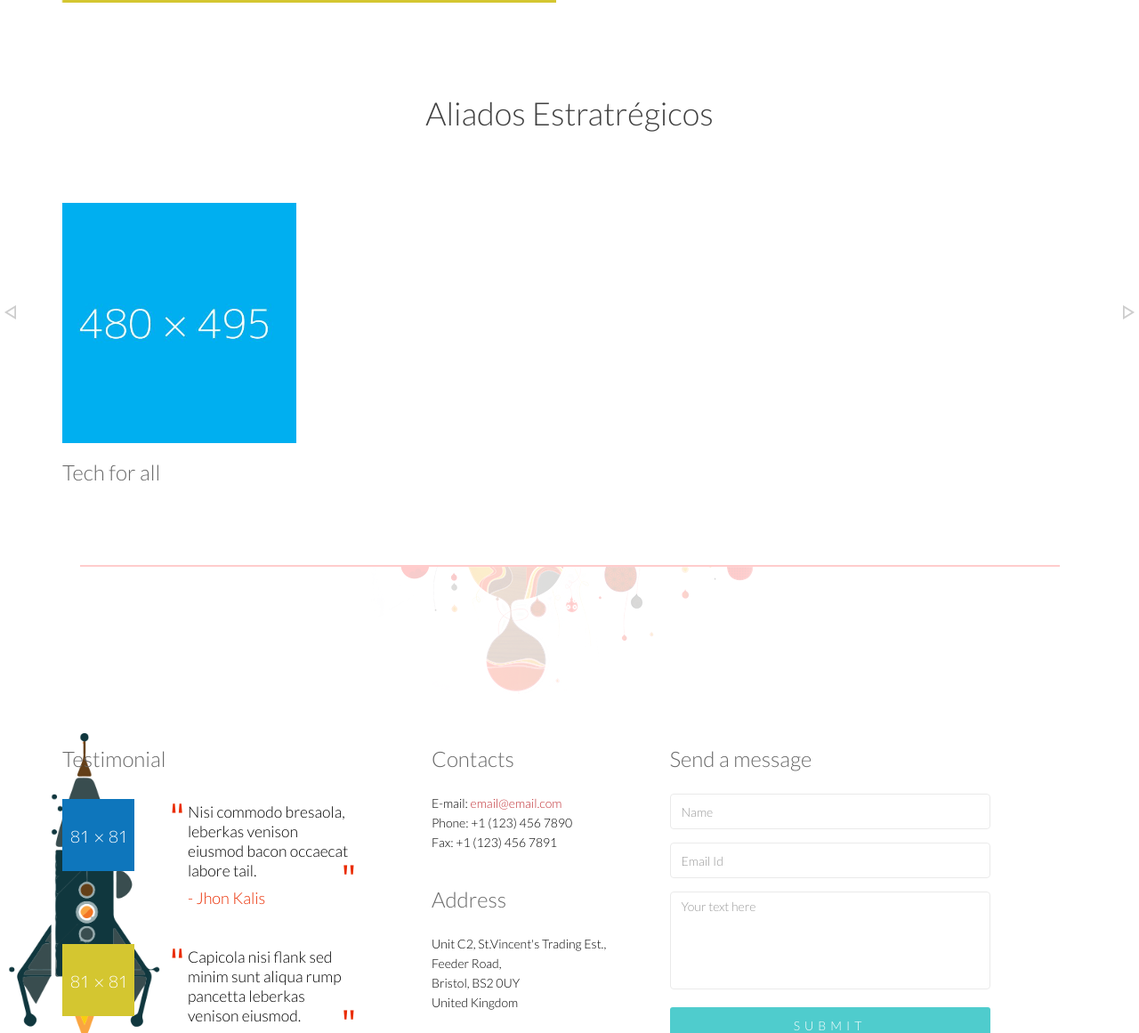
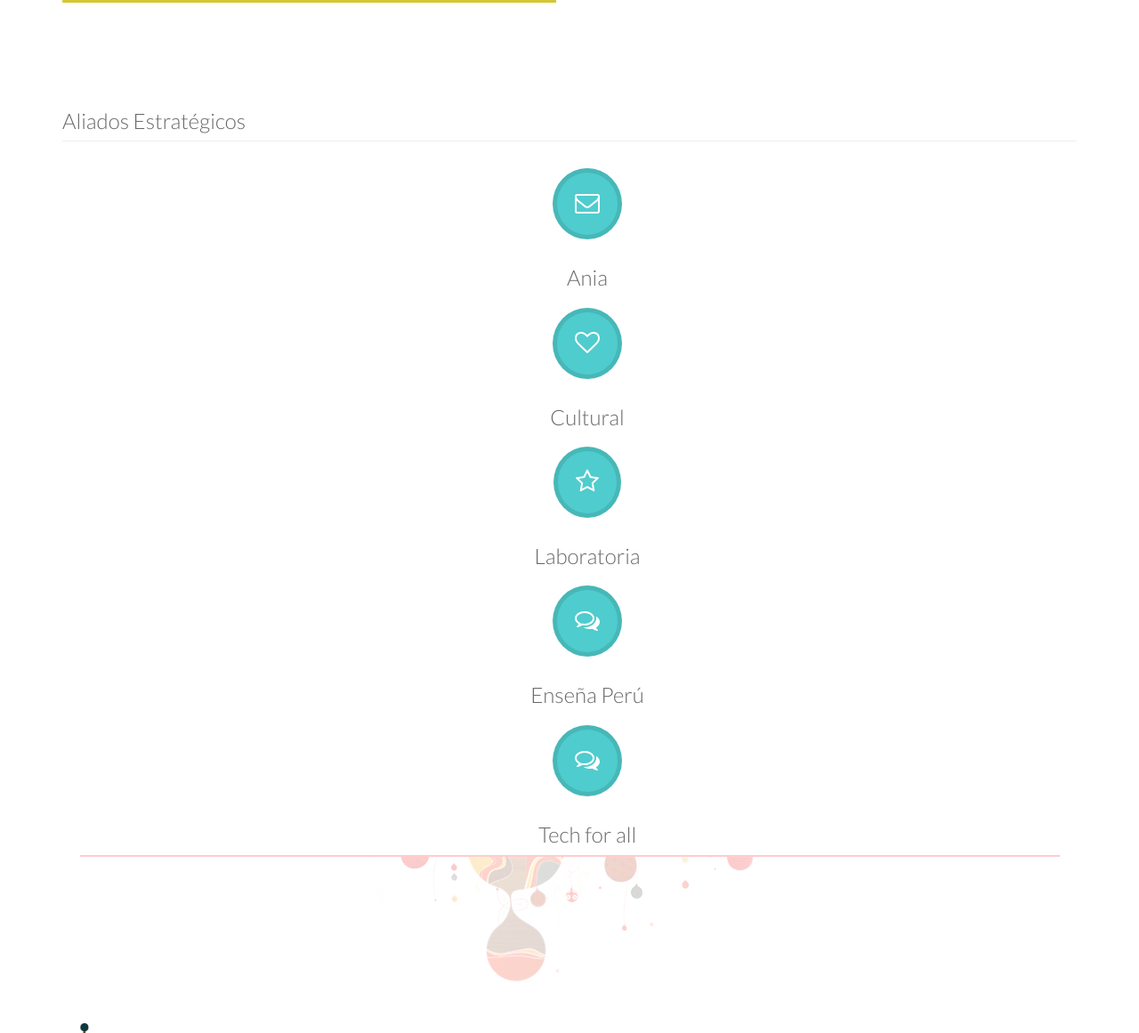
Before and after one commit to natalypazm/Creadoras, a plain HTML site: page aboutus.html in a window 1280 px wide. Shown: the part 1757-2918 px from the top of the page at 89% size. Drawn offline with nearby package versions, Linux system fonts and the light colour scheme.

Commit message:
add logo,slider

```diff
--- a/aboutus.html
+++ b/aboutus.html
@@ -231,19 +231,19 @@
         </div>
     </section>
 
-    <section id="team">
+    <!--<section id="team">
         <div class="container">
             <div class="row">
                 <h1 class="title text-center wow fadeInDown" data-wow-duration="500ms" data-wow-delay="300ms">Aliados Estratrégicos</h1>
                 <!--<p class="text-center wow fadeInDown" data-wow-duration="400ms" data-wow-delay="400ms">Sed do eiusmod tempor incididunt ut labore et dolore magna aliqua. <br>
                 Ut enim ad minim veniam, quis nostrud </p>-->
                 <div id="team-carousel" class="carousel slide wow fadeIn" data-ride="carousel" data-wow-duration="400ms" data-wow-delay="400ms">
-                    <!-- Indicators -->
+                    <!-- Indicators --
                     <ol class="carousel-indicators visible-xs">
                         <li data-target="#team-carousel" data-slide-to="0" class="active"></li>
                         <li data-target="#team-carousel" data-slide-to="1"></li>
                     </ol>
-                    <!-- Wrapper for slides -->
+                    <!-- Wrapper for slides --
                     <div class="carousel-inner">
                         <div class="item active">
                             <div class="col-sm-3 col-xs-6">
@@ -406,7 +406,7 @@
                         </div>
                     </div>
 
-                    <!-- Controls -->
+                    <!-- Controls --
                     <a class="left team-carousel-control hidden-xs" href="#team-carousel" data-slide="prev">left</a>
                     <a class="right team-carousel-control hidden-xs" href="#team-carousel" data-slide="next">right</a>
                 </div>
@@ -414,7 +414,57 @@
         </div>
     </section>
     <!--/#team-->
-
+    <section class="container">
+        <div id="feature-container">
+                <div class="row">
+                    <div class="col-md-12">
+                        <h2 class="page-header">Aliados Estratégicos</h2>
+                    </div>
+                    <ul class="linea">
+                    <li class="wow fadeInUp animated" data-wow-duration="500ms" data-wow-delay="300ms" style="visibility: visible; animation-duration: 500ms; animation-delay: 300ms; animation-name: fadeInUp;">
+                        <div class="feature-inner">
+                            <div class="icon-wrapper">
+                                <i class="fa fa-2x fa-envelope-o"></i>
+                            </div>
+                            <h2>Ania</h2>
+                        </div>
+                    </li>
+                    <li class="wow fadeInUp animated" data-wow-duration="500ms" data-wow-delay="600ms" style="visibility: visible; animation-duration: 500ms; animation-delay: 600ms; animation-name: fadeInUp;">
+                        <div class="feature-inner">
+                            <div class="icon-wrapper">
+                                <i class="fa fa-2x fa-heart-o"></i>
+                            </div>
+                            <h2>Cultural</h2>
+                        </div>
+                    </li>
+                    <li class="wow fadeInUp animated" data-wow-duration="500ms" data-wow-delay="900ms" style="visibility: visible; animation-duration: 500ms; animation-delay: 900ms; animation-name: fadeInUp;">
+                        <div class="feature-inner">
+                            <div class="icon-wrapper">
+                                <i class="fa fa-2x fa-star-o"></i>
+                            </div>
+                            <h2>Laboratoria</h2>
+                        </div>
+                    </li>
+                    <li class="wow fadeInUp animated" data-wow-duration="500ms" data-wow-delay="1200ms" style="visibility: visible; animation-duration: 500ms; animation-delay: 1200ms; animation-name: fadeInUp;">
+                        <div class="feature-inner">
+                            <div class="icon-wrapper">
+                                <i class="fa fa-2x fa-comments-o"></i>
+                            </div>
+                            <h2>Enseña Perú</h2>
+                        </div>
+                    </li>
+                    <li class="wow fadeInUp animated" data-wow-duration="500ms" data-wow-delay="1200ms" style="visibility: visible; animation-duration: 500ms; animation-delay: 1200ms; animation-name: fadeInUp;">
+                        <div class="feature-inner">
+                            <div class="icon-wrapper">
+                                <i class="fa fa-2x fa-comments-o"></i>
+                            </div>
+                            <h2>Tech for all</h2>
+                        </div>
+                    </li>
+                    </ul>
+                </div>
+            </div>
+    </section>
     <footer id="footer">
         <div class="container">
             <div class="row">
--- a/index.html
+++ b/index.html
@@ -17,7 +17,7 @@
 	    <script src="js/html5shiv.js"></script>
 	    <script src="js/respond.min.js"></script>
     <![endif]-->
-    <link rel="shortcut icon" href="images/ico/favicon.ico">
+    <link rel="shortcut icon" href="images/1-logo.png">
     <link rel="apple-touch-icon-precomposed" sizes="144x144" href="images/ico/apple-touch-icon-144-precomposed.png">
     <link rel="apple-touch-icon-precomposed" sizes="114x114" href="images/ico/apple-touch-icon-114-precomposed.png">
     <link rel="apple-touch-icon-precomposed" sizes="72x72" href="images/ico/apple-touch-icon-72-precomposed.png">
@@ -39,7 +39,7 @@
                     </button>
 
                     <a class="navbar-brand" href="index.html">
-                    	<h1><img src="images/logo.png" alt="logo"></h1>
+                    	<h1><img class="img-responsive" width="200" src="images/nuevo.png" alt="logo"></h1>
                     </a>
 
                 </div>
@@ -123,6 +123,44 @@
         </div>
     </header>
     <!--/#header-->
+    <div id="carousel-container">
+                <div id="carousel-example-generic" class="carousel slide" data-ride="carousel">
+                    <ol class="carousel-indicators visible-xs">
+                        <li data-target="#carousel-example-generic" data-slide-to="0" class=""></li>
+                        <li data-target="#carousel-example-generic" data-slide-to="1" class=""></li>
+                        <li data-target="#carousel-example-generic" data-slide-to="2" class="active"></li>
+                    </ol>
+                    <div class="carousel-inner">
+                        <div class="item">
+                            <img height="200px" src="images/creadoras1.jpeg" alt="">
+                            <div class="carousel-caption">
+                                <h3>First slide label</h3>
+                                <p>Praesent commodo cursus magna, vel scelerisque nisl consectetur.</p>
+                            </div>
+                        </div>
+                        <div class="item">
+                            <img height="200px" src="images/creadoras3.jpeg" alt="">
+                            <div class="carousel-caption">
+                                <h3>Second slide label</h3>
+                                <p>Praesent commodo cursus magna, vel scelerisque nisl consectetur.</p>
+                            </div>
+                        </div>
+                        <div class="item active">
+                            <img height="200px" src="images/creadoras2.jpeg" alt="">
+                            <div class="carousel-caption">
+                                <h3>Third slide label</h3>
+                                <p>Praesent commodo cursus magna, vel scelerisque nisl consectetur.</p>
+                            </div>
+                        </div>
+                    </div>
+                    <a class="left carousel-control hidden-xs" href="#carousel-example-generic" data-slide="prev">
+                        <span class="glyphicon glyphicon-chevron-left"></span>
+                    </a>
+                    <a class="right carousel-control hidden-xs" href="#carousel-example-generic" data-slide="next">
+                        <span class="glyphicon glyphicon-chevron-right"></span>
+                    </a>
+                </div><!--/#carousel-example-generic-->
+            </div>
 
     <section id="home-slider">
         <div class="container">
```
Also changed, not shown: images/nuevo.png (added).
